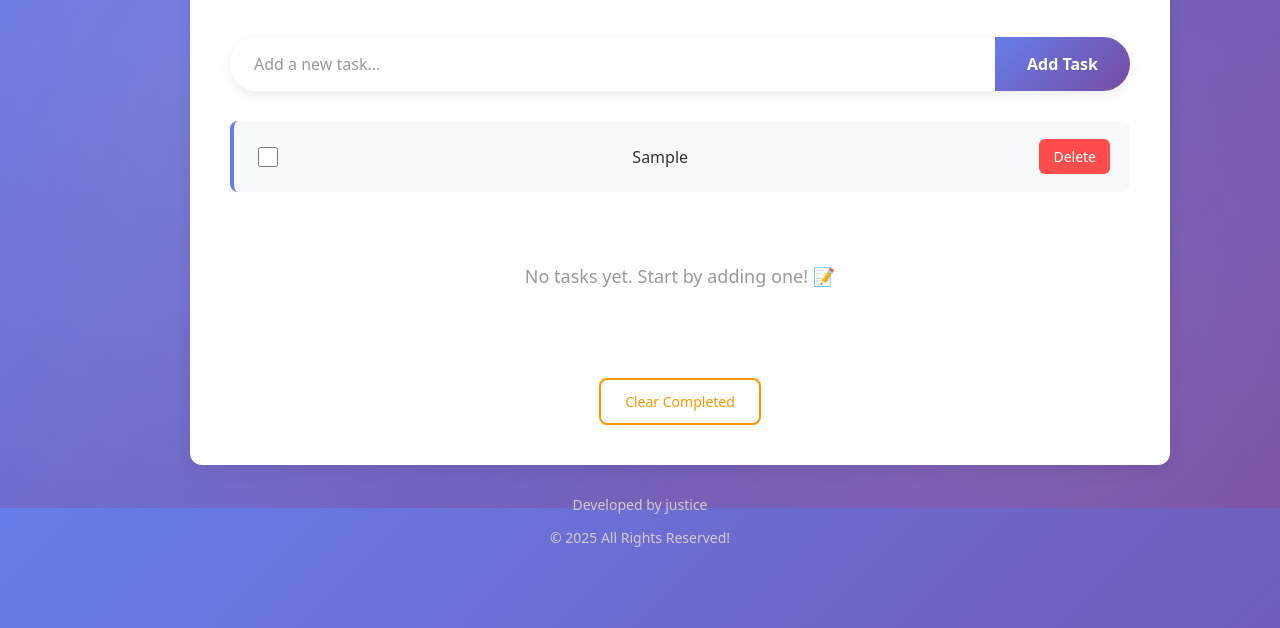
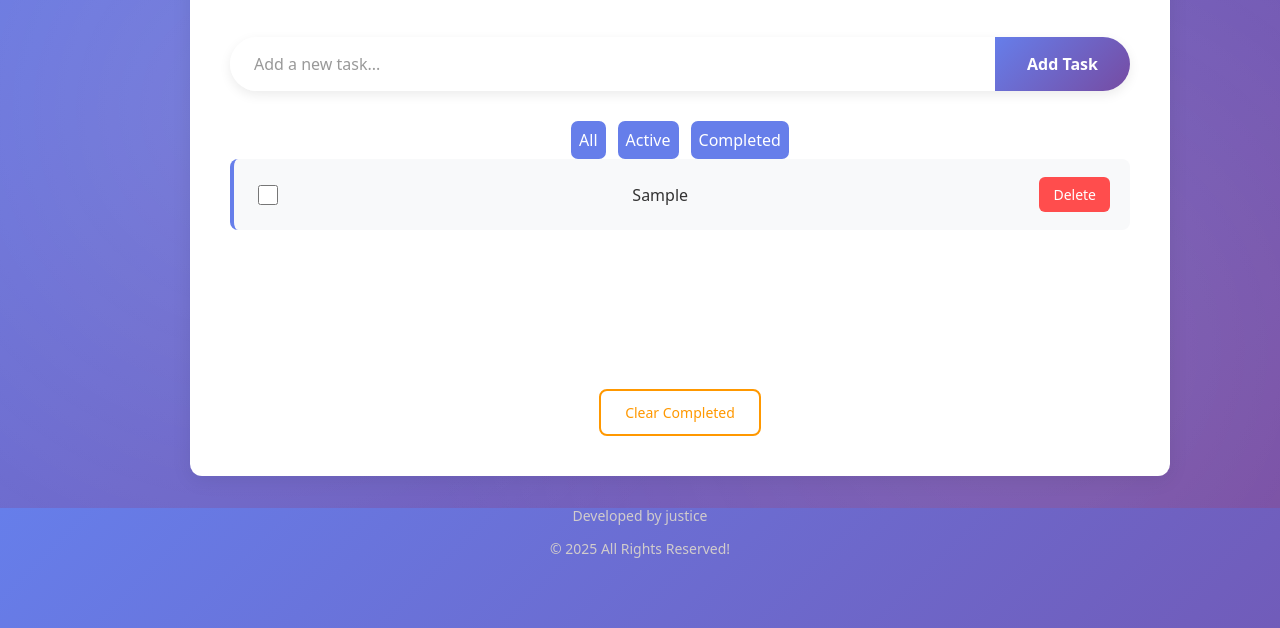
Before and after one commit to Justice-code-ops/Task-flows, a website: page Public/todo.html in a window 1280 px wide. Both pictures are taken after typing "Sample" into the empty fields and a click on the button "Add Task". Shown: the part 292-920 px from the top of the page. Drawn offline with Linux system fonts and the light colour scheme.

Commit message:
Added code to execute when task is not empty

```diff
--- a/Public/todo.css
+++ b/Public/todo.css
@@ -150,6 +150,32 @@
 .task-actions {
     display: flex;
     gap: 8px;
+}
+
+#all-tasks,
+#active-tasks,
+#completed-tasks {
+    background: #667eea;
+    color: white;
+    padding: 8px;
+    border: none;
+    border-radius: 7px;
+    font-family: inherit;
+    font-size: 16px;
+    transition: 0.2s ease
+}
+
+#all-tasks:hover,
+#active-tasks:hover,
+#completed-tasks:hover {
+    background: #193cdaff;
+    color :white;
+}
+
+#all-tasks:active,
+#active-tasks:active,
+#completed-tasks:active {
+    background: #3352ddff;;
 }
 
 .delete-btn {
--- a/Public/todo.html
+++ b/Public/todo.html
@@ -47,6 +47,11 @@
                 <input type="text" id="task-input" class="task-input" placeholder="Add a new task..." />
                 <button id="add-btn" class="add-btn">Add Task</button>
             </div>
+            <div class="action-buttons">
+                <button id="all-tasks">All</button>
+                <button id="active-tasks">Active</button>
+                <button id="completed-tasks">Completed</button>
+            </div>
 
             <!-- Task List Container -->
             <div class="list-container">
--- a/Public/todo.js
+++ b/Public/todo.js
@@ -39,6 +39,9 @@ btnEl.addEventListener('click', function() {
 
             //update task count
             countEl.textContent = listEl.children.length
+
+            //update empty-task
+            updateEmptyEL()
         })
         //Append Elements to list
         li.appendChild(checkbox)
@@ -51,9 +54,18 @@ btnEl.addEventListener('click', function() {
         //update task count
         countEl.textContent = listEl.children.length
 
+        //hide empty-task
+        updateEmptyEL()
+
         //clear the input
         inputEl.value = ''
-
-
     }
 })
+
+function updateEmptyEL() {
+    if(listEl.children.length === 0) {
+        emptyEL.style.display = 'block'
+    } else{
+        emptyEL.style.display = 'none'
+    }
+}
```
